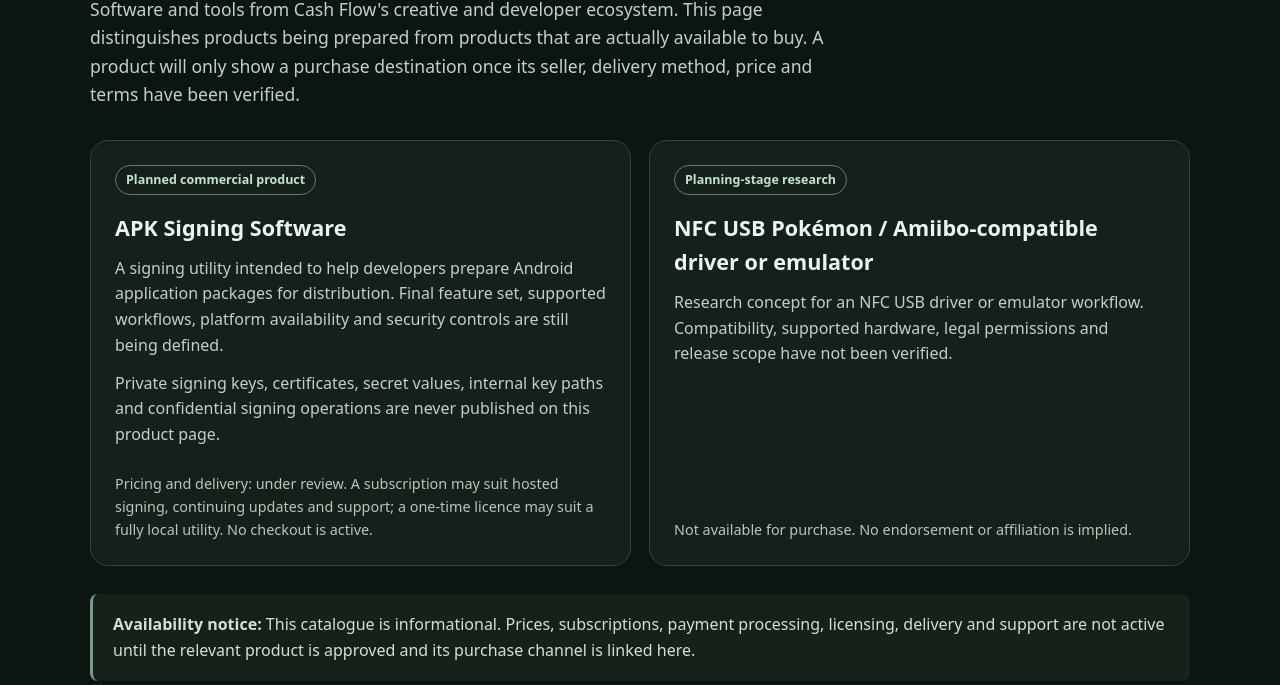
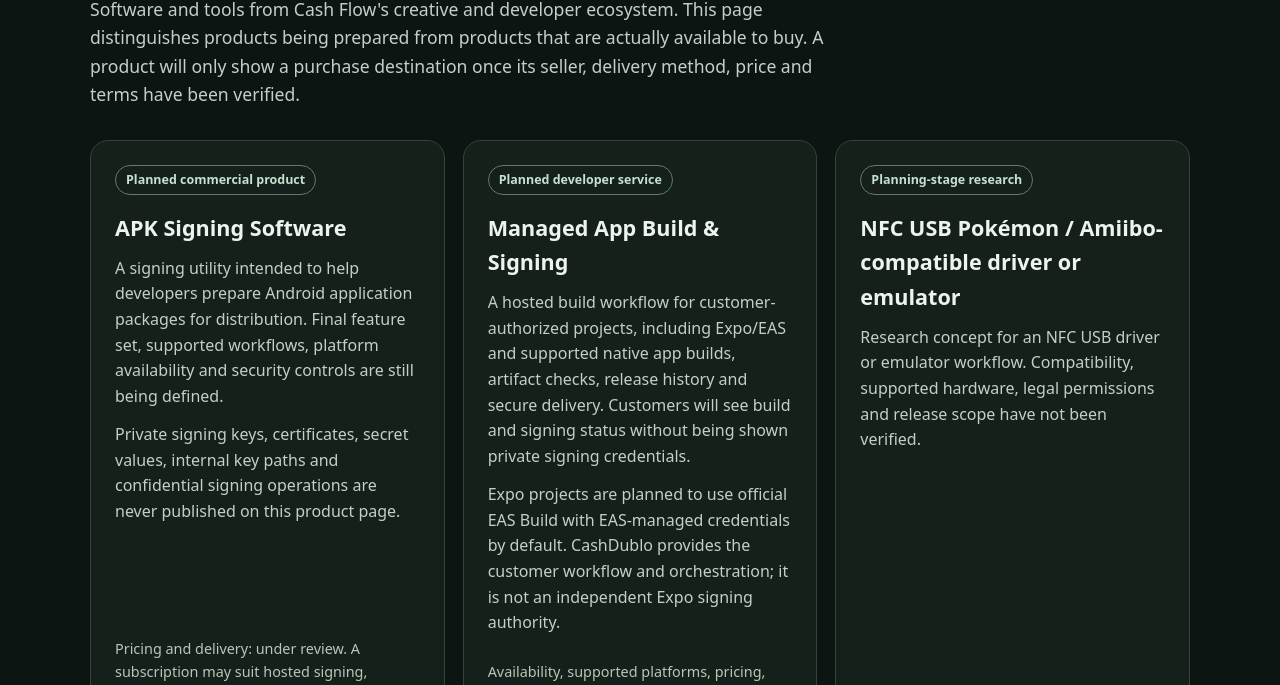
Before and after one commit to BigOdom1984/BigOdom1984.github.io, a plain HTML site: page products.html in a window 1280 px wide. Shown: the part 232-917 px from the top of the page. Drawn offline with Linux system fonts and the light colour scheme.

Commit message:
Add planned managed app build and signing service to Products catalogue

```diff
--- a/products.html
+++ b/products.html
@@ -31,6 +31,13 @@ a{color:#b8dfc6}footer{margin-top:70px}
 <div class="status">Pricing and delivery: under review. A subscription may suit hosted signing, continuing updates and support; a one-time licence may suit a fully local utility. No checkout is active.</div>
 </article>
 <article class="product">
+<span class="tag">Planned developer service</span>
+<h2>Managed App Build &amp; Signing</h2>
+<p>A hosted build workflow for customer-authorized projects, including Expo/EAS and supported native app builds, artifact checks, release history and secure delivery. Customers will see build and signing status without being shown private signing credentials.</p>
+<p>Expo projects are planned to use official EAS Build with EAS-managed credentials by default. CashDublo provides the customer workflow and orchestration; it is not an independent Expo signing authority.</p>
+<div class="status">Availability, supported platforms, pricing, provider costs and service-level terms: under review. No build or signing checkout is active.</div>
+</article>
+<article class="product">
 <span class="tag">Planning-stage research</span>
 <h2>NFC USB Pokémon / Amiibo-compatible driver or emulator</h2>
 <p>Research concept for an NFC USB driver or emulator workflow. Compatibility, supported hardware, legal permissions and release scope have not been verified.</p>
```
